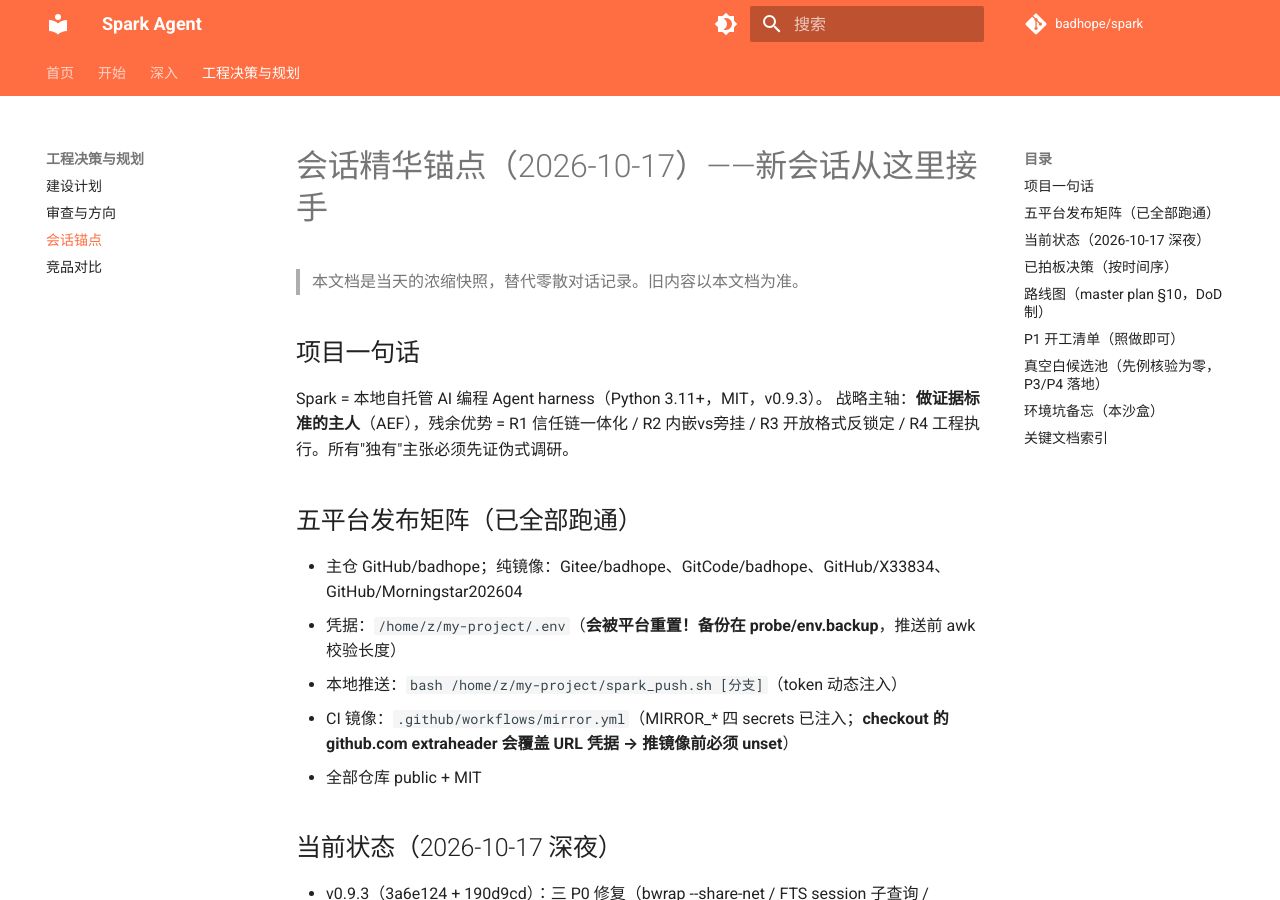
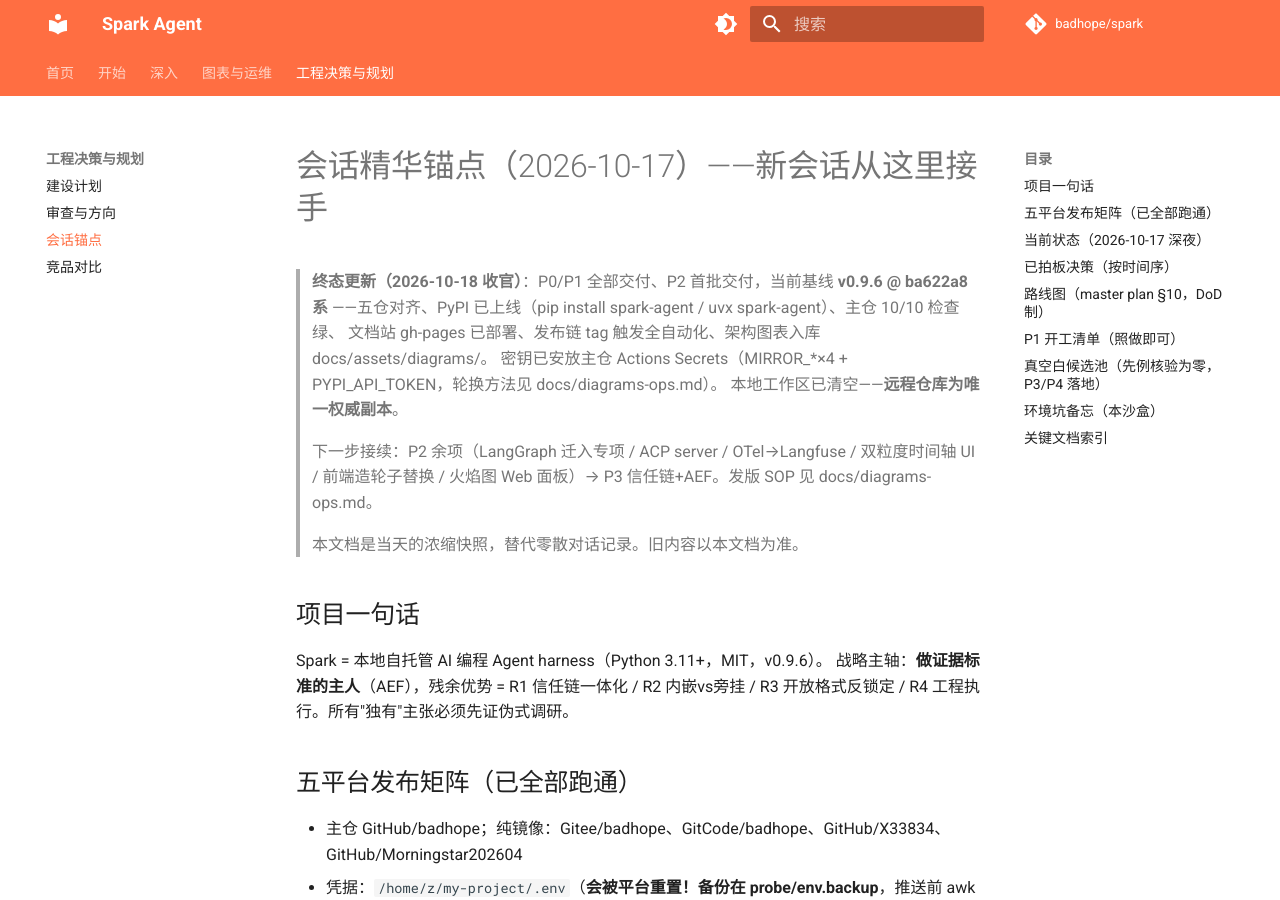
Before and after one commit to Morningstar202604/spark, an MkDocs documentation site: the page built from docs/reviews/2026-10-17-session-digest.md, in a window 1280 px wide and 900 px high. Built offline with MkDocs 1.6.1 and Material for MkDocs 9.7.7, drawn with Linux system fonts in a browser that asks for light colours; comment, search, counter and statistics services are not loaded.

Commit message:
docs: 收官归档——三张架构图表 + 评估报告 PDF + 密钥运维手册 + 锚点终态
- docs/assets/diagrams/: 分层架构 / 五平台发布矩阵 / P0-P5 路线图（SVG，可视图）
- docs/reviews/2026-10-17-architecture-review-report.pdf: 全量走查评估报告归档
- docs/diagrams-ops.md: 密钥安放说明（Actions Secrets）+ 流水线清单 + 发版 SOP + 镜像纪律
- mkdocs.yml/README_zh: 图表与运维页接入导航
- session-digest: 终态更新（v0.9.6 基线 + 接续清单）

```diff
--- a/docs/reviews/2026-10-17-session-digest.md
+++ b/docs/reviews/2026-10-17-session-digest.md
@@ -1,9 +1,18 @@
 # 会话精华锚点（2026-10-17）——新会话从这里接手
+
+> **终态更新（2026-10-18 收官）**：P0/P1 全部交付、P2 首批交付，当前基线 **v0.9.6 @ ba622a8 系**
+> ——五仓对齐、PyPI 已上线（pip install spark-agent / uvx spark-agent）、主仓 10/10 检查绿、
+> 文档站 gh-pages 已部署、发布链 tag 触发全自动化、架构图表入库 docs/assets/diagrams/。
+> 密钥已安放主仓 Actions Secrets（MIRROR_*×4 + PYPI_API_TOKEN，轮换方法见 docs/diagrams-ops.md）。
+> 本地工作区已清空——**远程仓库为唯一权威副本**。
+>
+> 下一步接续：P2 余项（LangGraph 迁入专项 / ACP server / OTel→Langfuse / 双粒度时间轴 UI /
+> 前端造轮子替换 / 火焰图 Web 面板）→ P3 信任链+AEF。发版 SOP 见 docs/diagrams-ops.md。
 
 > 本文档是当天的浓缩快照，替代零散对话记录。旧内容以本文档为准。
 
 ## 项目一句话
-Spark = 本地自托管 AI 编程 Agent harness（Python 3.11+，MIT，v0.9.3）。
+Spark = 本地自托管 AI 编程 Agent harness（Python 3.11+，MIT，v0.9.6）。
 战略主轴：**做证据标准的主人**（AEF），残余优势 = R1 信任链一体化 / R2 内嵌vs旁挂 / R3 开放格式反锁定 / R4 工程执行。所有"独有"主张必须先证伪式调研。
 
 ## 五平台发布矩阵（已全部跑通）
--- a/mkdocs.yml
+++ b/mkdocs.yml
@@ -35,6 +35,8 @@
       - 模型路由: model-routing.md
       - Git 任务记忆: git-memory.md
       - 评测: evals.md
+  - 图表与运维:
+      - 图表与密钥运维手册: diagrams-ops.md
   - 工程决策与规划:
       - 建设计划: reviews/2026-10-17-master-plan.md
       - 审查与方向: reviews/2026-10-17-audit-and-direction.md
```
Also changed, not shown: README_zh.md (+1 -0 lines), docs/diagrams-ops.md (added, +60 -0 lines), docs/assets/diagrams/architecture.svg (added), docs/assets/diagrams/platform-matrix.svg (added), docs/assets/diagrams/roadmap.svg (added), 1 other file.
